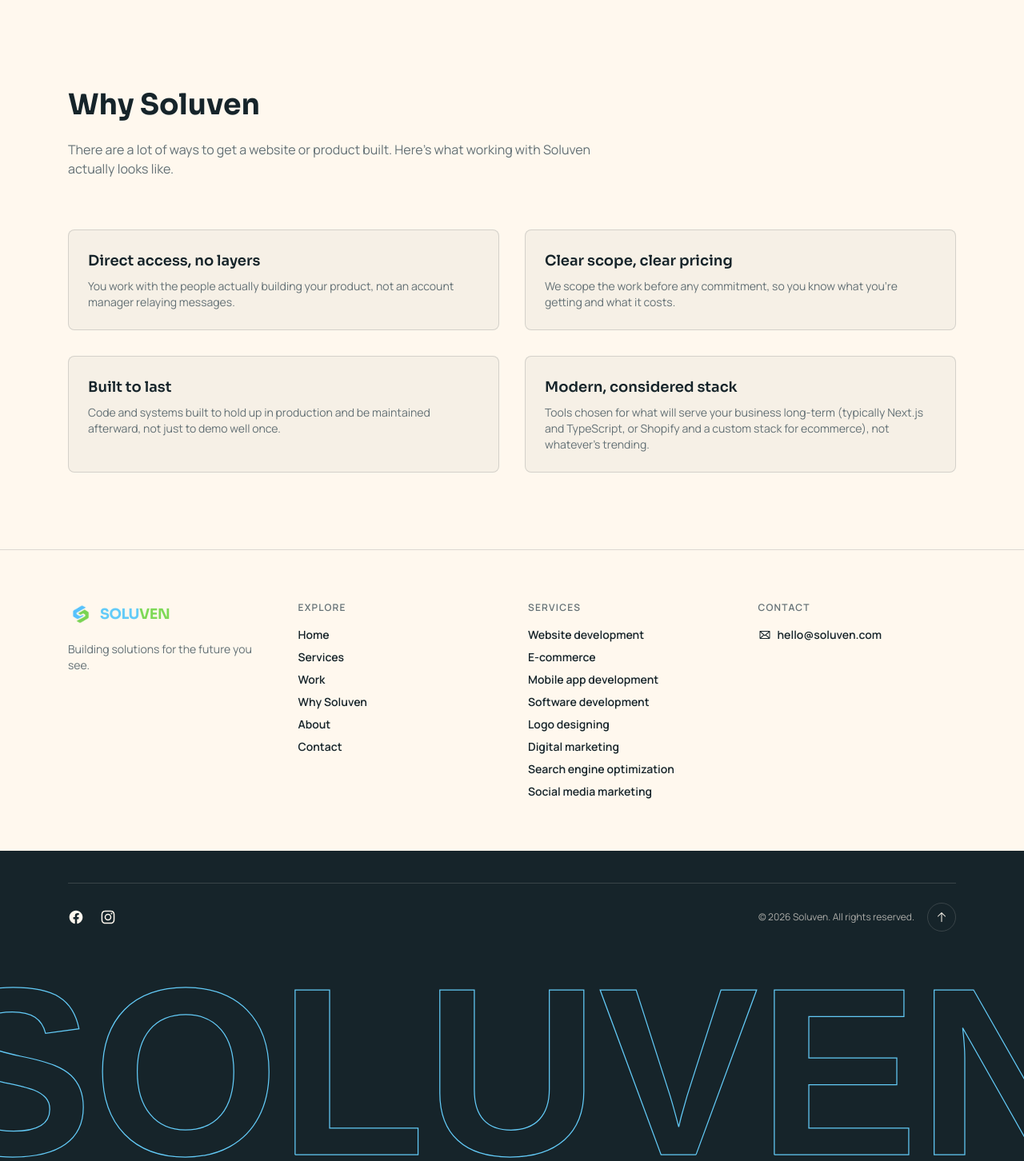
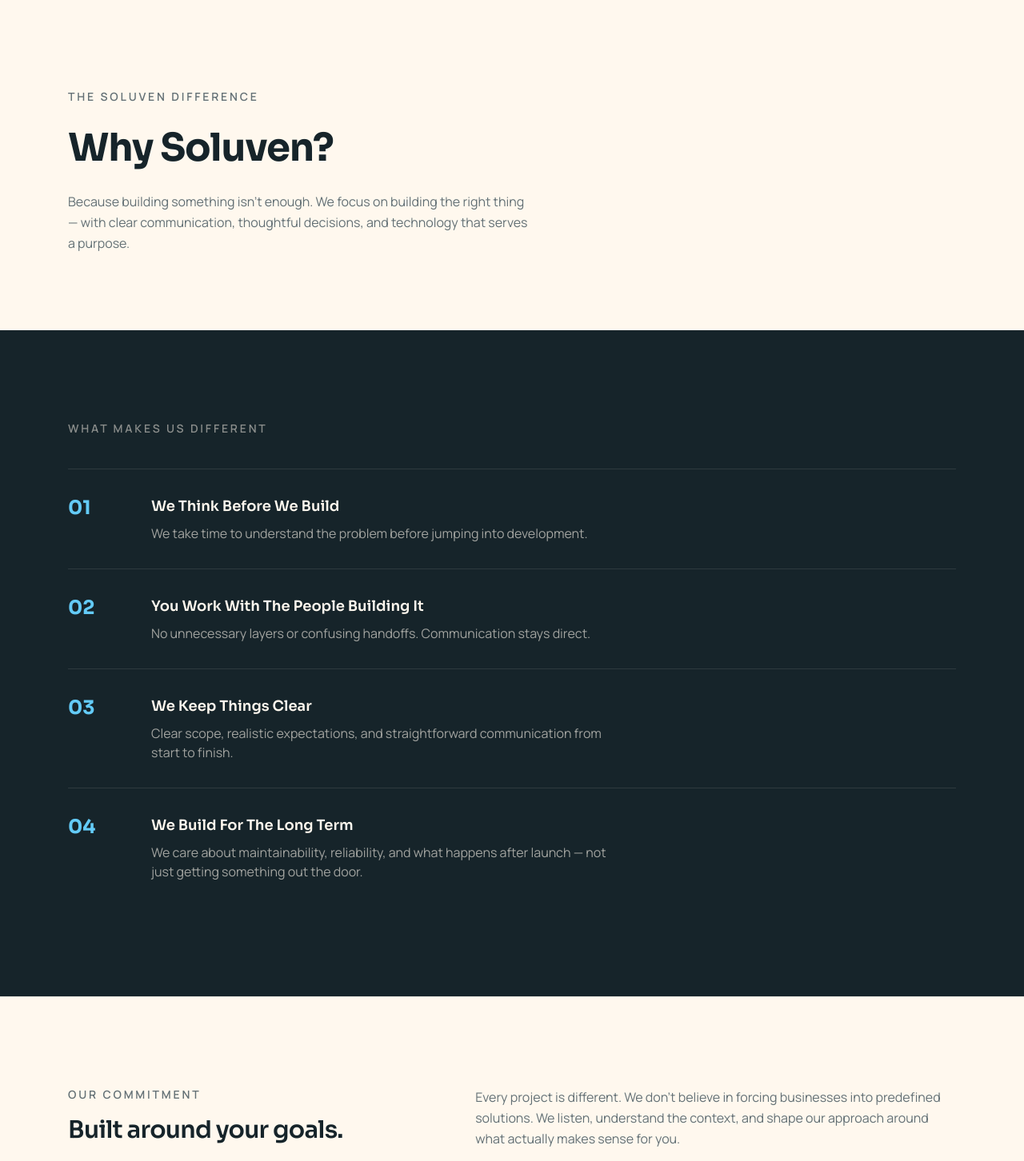
Before and after one commit to muhammadali-dotcom/soluven-tech, a Next.js app: page /why-soluven in a window 1280 px wide. Shown: the part 78-1530 px from the top of the page at 80% size. Built offline with nearby package versions, Linux system fonts and the light colour scheme; no server answers.

Commit message:
fixed: why soluven

```diff
--- a/app/portfolio/page.tsx
+++ b/app/portfolio/page.tsx
@@ -20,21 +20,28 @@
           { name: "Our Work", url: `${siteConfig.url}/portfolio` },
         ])}
       />
-      <h1 className="font-[family-name:var(--font-heading)] text-3xl font-bold md:text-4xl">
-        Our Work
-      </h1>
-      <p className="mt-4 max-w-2xl text-base text-[var(--color-text-muted)]">
-        Real, independently built projects showing how we approach web,
-        ecommerce, and custom software challenges.
+
+      {/* Page intro */}
+      <div className="mb-14 md:mb-20">
+        <p className="text-sm font-semibold uppercase tracking-[0.2em] text-[var(--color-muted)]">
+          Our Work
+        </p>
+        <h1 className="mt-4 max-w-2xl font-[family-name:var(--font-heading)] text-4xl font-bold leading-tight tracking-tight md:text-5xl">
+          Things we&apos;ve built.
+        </h1>
+        <p className="mt-5 max-w-xl text-base leading-relaxed text-[var(--color-muted)]">
+          A look at the products and tools we&apos;ve designed and engineered
+          — each one built to solve a specific problem.
+        </p>
+      </div>
+
+      <Projects projects={portfolioProjects} />
+
+      {/* Disclaimer footnote */}
+      <p className="mt-16 text-sm text-[var(--color-muted)]">
+        These are independent builds. Client work will join this page as
+        engagements are delivered.
       </p>
-      <p className="mt-3 max-w-2xl text-sm text-[var(--color-text-muted)]">
-        These are independent builds, not client case studies yet; client
-        work will join this page as engagements are delivered.
-      </p>
-
-      <div className="mt-12">
-        <Projects projects={portfolioProjects} />
-      </div>
     </div>
   );
 }
--- a/app/why-soluven/page.tsx
+++ b/app/why-soluven/page.tsx
@@ -1,70 +1,126 @@
 import type { Metadata } from "next";
 import { buildMetadata, breadcrumbJsonLd, JsonLd } from "@/lib/seo";
 import { siteConfig } from "@/lib/constants";
+import { FadeIn } from "@/components/motion/FadeIn";
 
 export const metadata: Metadata = buildMetadata({
   title: "Why Soluven",
   description:
-    "Why work with Soluven: a small, direct team building maintainable web, mobile, and ecommerce products with clear scope and pricing.",
+    "We focus on building the right thing — with clear communication, thoughtful decisions, and technology that serves a purpose.",
   path: "/why-soluven",
 });
 
-const reasons = [
+const differentiators = [
   {
-    title: "Direct access, no layers",
+    number: "01",
+    title: "We Think Before We Build",
     description:
-      "You work with the people actually building your product, not an account manager relaying messages.",
+      "We take time to understand the problem before jumping into development.",
   },
   {
-    title: "Clear scope, clear pricing",
+    number: "02",
+    title: "You Work With The People Building It",
     description:
-      "We scope the work before any commitment, so you know what you're getting and what it costs.",
+      "No unnecessary layers or confusing handoffs. Communication stays direct.",
   },
   {
-    title: "Built to last",
+    number: "03",
+    title: "We Keep Things Clear",
     description:
-      "Code and systems built to hold up in production and be maintained afterward, not just to demo well once.",
+      "Clear scope, realistic expectations, and straightforward communication from start to finish.",
   },
   {
-    title: "Modern, considered stack",
+    number: "04",
+    title: "We Build For The Long Term",
     description:
-      "Tools chosen for what will serve your business long-term (typically Next.js and TypeScript, or Shopify and a custom stack for ecommerce), not whatever's trending.",
+      "We care about maintainability, reliability, and what happens after launch — not just getting something out the door.",
   },
 ];
 
 export default function WhySoluvenPage() {
   return (
-    <div className="mx-auto max-w-[1280px] px-6 py-16 md:px-[85px] md:py-24">
+    <>
       <JsonLd
         data={breadcrumbJsonLd([
           { name: "Home", url: siteConfig.url },
           { name: "Why Soluven", url: `${siteConfig.url}/why-soluven` },
         ])}
       />
-      <h1 className="font-[family-name:var(--font-heading)] text-3xl font-bold md:text-4xl">
-        Why Soluven
+
+      {/* 1. Hero */}
+      <section className="mx-auto max-w-[1280px] px-6 py-16 md:px-[85px] md:py-24">
+        <FadeIn>
+          <p className="text-sm font-semibold uppercase tracking-[0.2em] text-[var(--color-muted)]">
+            The Soluven Difference
+          </p>
+        </FadeIn>
+        <FadeIn delay={0.05}>
+          <h1 className="mt-6 max-w-2xl font-[family-name:var(--font-heading)] text-4xl font-bold leading-tight tracking-tight md:text-5xl">
+            Why Soluven?
           </h1>
-      {/* TODO: refine once user provides final positioning copy */}
-      <p className="mt-6 max-w-2xl text-base text-[var(--color-text-muted)]">
-        There are a lot of ways to get a website or product built. Here&apos;s
-        what working with Soluven actually looks like.
+        </FadeIn>
+        <FadeIn delay={0.1}>
+          <p className="mt-6 max-w-xl text-base leading-relaxed text-[var(--color-muted)]">
+            Because building something isn&apos;t enough. We focus on building
+            the right thing — with clear communication, thoughtful decisions,
+            and technology that serves a purpose.
           </p>
+        </FadeIn>
+      </section>
 
-      <div className="mt-16 grid gap-8 sm:grid-cols-2">
-        {reasons.map((reason) => (
-          <div
-            key={reason.title}
-            className="rounded-lg border border-[var(--color-border)] bg-[var(--color-surface)] p-6"
-          >
-            <h2 className="font-[family-name:var(--font-heading)] text-lg font-semibold">
-              {reason.title}
+      {/* 2. What Makes Us Different */}
+      <section className="border-t border-[var(--color-border)] bg-[var(--color-ink)]">
+        <div className="mx-auto max-w-[1280px] px-6 py-20 md:px-[85px] md:py-28">
+          <FadeIn>
+            <p className="text-sm font-semibold uppercase tracking-[0.2em] text-[var(--soluven-cream)]/50">
+              What Makes Us Different
+            </p>
+          </FadeIn>
+          <div className="mt-10 divide-y divide-[var(--soluven-cream)]/10 border-t border-[var(--soluven-cream)]/10">
+            {differentiators.map((item, index) => (
+              <FadeIn key={item.number} delay={index * 0.05}>
+                <div className="flex flex-col gap-2 py-8 sm:flex-row sm:items-start sm:gap-10">
+                  <span className="font-[family-name:var(--font-heading)] text-2xl font-bold text-[var(--soluven-blue)] sm:w-16 sm:shrink-0">
+                    {item.number}
+                  </span>
+                  <div>
+                    <h2 className="font-[family-name:var(--font-heading)] text-lg font-semibold text-[var(--soluven-cream)]">
+                      {item.title}
                     </h2>
-            <p className="mt-2 text-sm text-[var(--color-muted)]">
-              {reason.description}
+                    <p className="mt-2 max-w-xl text-[var(--soluven-cream)]/60">
+                      {item.description}
                     </p>
                   </div>
+                </div>
+              </FadeIn>
             ))}
           </div>
         </div>
+      </section>
+
+      {/* 3. Our Commitment */}
+      <section className="border-t border-[var(--color-border)]">
+        <div className="mx-auto max-w-[1280px] px-6 py-20 md:px-[85px] md:py-28">
+          <div className="grid gap-10 lg:grid-cols-[1fr_1.4fr] lg:gap-20">
+            <FadeIn>
+              <p className="text-sm font-semibold uppercase tracking-[0.2em] text-[var(--color-muted)]">
+                Our Commitment
+              </p>
+              <h2 className="mt-4 font-[family-name:var(--font-heading)] text-2xl font-semibold leading-tight tracking-tight md:text-3xl">
+                Built around your goals.
+              </h2>
+            </FadeIn>
+            <FadeIn delay={0.05}>
+              <p className="text-base leading-relaxed text-[var(--color-muted)]">
+                Every project is different. We don&apos;t believe in forcing
+                businesses into predefined solutions. We listen, understand the
+                context, and shape our approach around what actually makes sense
+                for you.
+              </p>
+            </FadeIn>
+          </div>
+        </div>
+      </section>
+    </>
   );
 }
--- a/components/sections/Projects.tsx
+++ b/components/sections/Projects.tsx
@@ -11,42 +11,19 @@
   software: "--soluven-blue",
 };
 
-export function Projects({ projects }: { projects: PortfolioProject[] }) {
+function ProjectLinks({
+  project,
+  relatedService,
+}: {
+  project: PortfolioProject;
+  relatedService: (typeof services)[number] | undefined;
+}) {
   return (
-    <div className="flex flex-col gap-16 md:gap-20">
-      {projects.map((project, index) => {
-        const relatedService = services.find(
-          (service) => service.slug === project.relatedService,
-        );
-        const accent = accentByCategory[project.category];
-        const flip = index % 2 === 1;
-
-        return (
-          <FadeIn key={project.slug} delay={index * 0.05}>
-            <article className="group grid gap-8 overflow-hidden rounded-lg border border-[var(--color-border)] bg-[var(--color-surface)] lg:grid-cols-2 lg:items-stretch lg:gap-0">
-              <div
-                className={`flex flex-col justify-center p-8 md:p-12 ${flip ? "lg:order-2" : "lg:order-1"}`}
-              >
-                <div className="flex items-center gap-2 text-xs font-bold uppercase tracking-[0.13em] text-[var(--color-muted)]">
-                  <span
-                    aria-hidden="true"
-                    className="h-2 w-2 rounded-full"
-                    style={{ background: `var(${accent})` }}
-                  />
-                  {project.category} project · 0{index + 1}
-                </div>
-                <h3 className="mt-5 max-w-md font-[family-name:var(--font-heading)] text-xl font-semibold leading-tight tracking-tight md:text-2xl">
-                  {project.title}
-                </h3>
-                <p className="mt-4 max-w-md text-[var(--color-muted)]">{project.description}</p>
-
-                <ProjectDetailDialog project={project} />
-
     <div className="mt-6 flex flex-wrap items-center gap-x-6 gap-y-2">
       {relatedService && (
         <Link
           href={`/services/${relatedService.slug}`}
-                      className="inline-flex w-fit items-center gap-1.5 text-sm font-semibold text-[var(--color-muted)] underline decoration-transparent underline-offset-4 transition-colors hover:decoration-current hover:text-[var(--soluven-blue)]"
+          className="inline-flex w-fit items-center gap-1.5 text-sm font-semibold text-[var(--color-muted)] underline decoration-transparent underline-offset-4 transition-colors hover:text-[var(--soluven-blue)] hover:decoration-current"
         >
           Related service: {relatedService.name} →
         </Link>
@@ -56,32 +33,138 @@
           href={project.link}
           target="_blank"
           rel="noopener noreferrer"
-                      className="inline-flex w-fit items-center gap-1.5 text-sm font-semibold text-[var(--color-muted)] underline decoration-transparent underline-offset-4 transition-colors hover:decoration-current hover:text-[var(--soluven-blue)]"
+          className="inline-flex w-fit items-center gap-1.5 text-sm font-semibold text-[var(--color-muted)] underline decoration-transparent underline-offset-4 transition-colors hover:text-[var(--soluven-blue)] hover:decoration-current"
         >
           View code →
         </a>
       )}
     </div>
+  );
+}
+
+function FeaturedProject({ project }: { project: PortfolioProject }) {
+  const accent = accentByCategory[project.category];
+  const relatedService = services.find((s) => s.slug === project.relatedService);
+
+  return (
+    <FadeIn>
+      <article className="overflow-hidden rounded-lg border border-[var(--color-border)] bg-[var(--color-surface)]">
+        {/* Text */}
+        <div className="p-8 md:p-12 lg:p-14">
+          <div className="flex items-center gap-2 text-xs font-bold uppercase tracking-[0.13em] text-[var(--color-muted)]">
+            <span
+              aria-hidden="true"
+              className="h-2 w-2 rounded-full"
+              style={{ background: `var(${accent})` }}
+            />
+            {project.category} project · Featured
+          </div>
+          <h2 className="mt-5 max-w-3xl font-[family-name:var(--font-heading)] text-2xl font-bold leading-tight tracking-tight md:text-3xl lg:text-4xl">
+            {project.title}
+          </h2>
+          <p className="mt-4 max-w-2xl text-base leading-relaxed text-[var(--color-muted)]">
+            {project.description}
+          </p>
+          <ProjectDetailDialog project={project} />
+          <ProjectLinks project={project} relatedService={relatedService} />
         </div>
 
-              <div
-                className={`relative min-h-[280px] w-full overflow-hidden ${flip ? "lg:order-1" : "lg:order-2"}`}
-              >
+        {/* Full image — no cropping */}
+        <div className="border-t border-[var(--color-border)] bg-[var(--color-surface)] px-8 pb-8 md:px-12 lg:px-14">
           {project.image ? (
+            <div className="overflow-hidden rounded-md border border-[var(--color-border)]">
               <Image
                 src={project.image}
                 alt={project.title}
-                    fill
-                    className="object-cover"
+                width={1600}
+                height={800}
+                className="h-auto w-full"
+                priority
               />
+            </div>
           ) : (
+            <div className="overflow-hidden rounded-md border border-[var(--color-border)]">
               <ProjectVisual project={project} />
+            </div>
           )}
         </div>
       </article>
     </FadeIn>
   );
-      })}
+}
+
+function ProjectCard({
+  project,
+  index,
+}: {
+  project: PortfolioProject;
+  index: number;
+}) {
+  const accent = accentByCategory[project.category];
+  const relatedService = services.find((s) => s.slug === project.relatedService);
+
+  return (
+    <FadeIn delay={index * 0.05}>
+      <article className="flex h-full flex-col overflow-hidden rounded-lg border border-[var(--color-border)] bg-[var(--color-surface)]">
+        {/* Text */}
+        <div className="flex flex-1 flex-col p-7">
+          <div className="flex items-center gap-2 text-xs font-bold uppercase tracking-[0.13em] text-[var(--color-muted)]">
+            <span
+              aria-hidden="true"
+              className="h-2 w-2 rounded-full"
+              style={{ background: `var(${accent})` }}
+            />
+            {project.category} project
+          </div>
+          <h2 className="mt-4 font-[family-name:var(--font-heading)] text-lg font-semibold leading-tight tracking-tight md:text-xl">
+            {project.title}
+          </h2>
+          <p className="mt-3 text-sm leading-relaxed text-[var(--color-muted)]">
+            {project.description}
+          </p>
+          <div className="mt-auto">
+            <ProjectDetailDialog project={project} />
+            <ProjectLinks project={project} relatedService={relatedService} />
+          </div>
+        </div>
+
+        {/* Full image — no cropping */}
+        <div className="border-t border-[var(--color-border)] bg-[var(--color-surface)] px-7 pb-7">
+          {project.image ? (
+            <div className="overflow-hidden rounded-md border border-[var(--color-border)]">
+              <Image
+                src={project.image}
+                alt={project.title}
+                width={1280}
+                height={1046}
+                className="h-auto w-full"
+              />
+            </div>
+          ) : (
+            <div className="overflow-hidden rounded-md border border-[var(--color-border)]">
+              <ProjectVisual project={project} />
+            </div>
+          )}
+        </div>
+      </article>
+    </FadeIn>
+  );
+}
+
+export function Projects({ projects }: { projects: PortfolioProject[] }) {
+  const [featured, ...rest] = projects;
+
+  return (
+    <div className="flex flex-col gap-10 md:gap-14">
+      {featured && <FeaturedProject project={featured} />}
+
+      {rest.length > 0 && (
+        <div className="grid gap-8 sm:grid-cols-2 lg:gap-10">
+          {rest.map((project, index) => (
+            <ProjectCard key={project.slug} project={project} index={index} />
+          ))}
+        </div>
+      )}
     </div>
   );
 }
```
Lines whose indentation alone changed are shown as unchanged.
